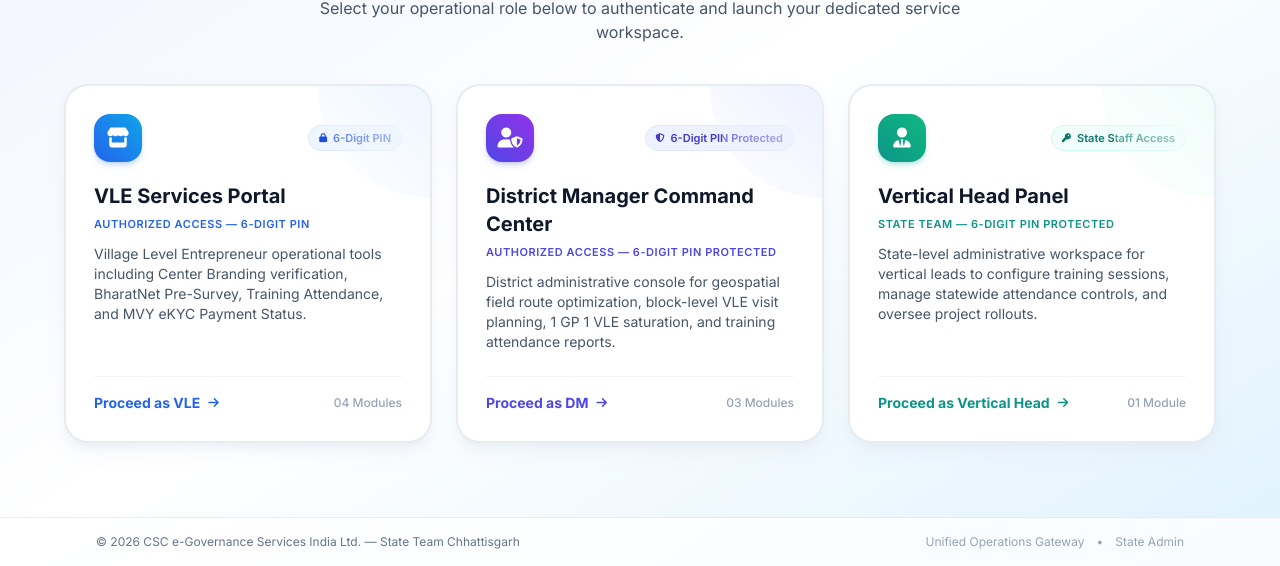
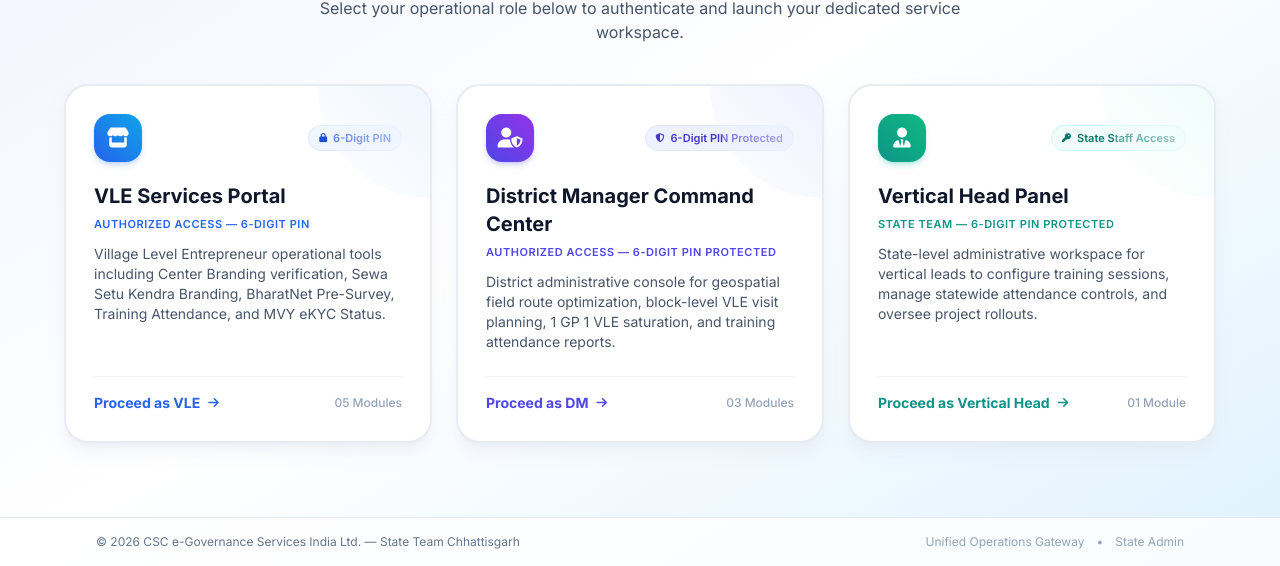
Before and after one commit to cscchhattisgarh/cscchhattisgarh.github.io, a plain HTML site: page index.html in a window 1280 px wide. Shown: the part 234-800 px from the top of the page. Drawn offline with nearby package versions, Linux system fonts and the light colour scheme.

Commit message:
Update index.html

```diff
--- a/index.html
+++ b/index.html
@@ -78,7 +78,7 @@
 
                         <div>
                             <div class="flex items-center justify-between mb-5">
-                                <div class="w-13 h-13 w-12 h-12 rounded-2xl bg-gradient-to-tr from-blue-600 to-sky-500 text-white flex items-center justify-center text-xl shadow-md shadow-blue-500/25 group-hover:scale-105 transition-transform">
+                                <div class="w-12 h-12 rounded-2xl bg-gradient-to-tr from-blue-600 to-sky-500 text-white flex items-center justify-center text-xl shadow-md shadow-blue-500/25 group-hover:scale-105 transition-transform">
                                     <i class="fas fa-store"></i>
                                 </div>
                                 <span class="inline-flex items-center gap-1.5 px-2.5 py-1 rounded-full text-[11px] font-semibold bg-blue-50 text-blue-700 border border-blue-100">
@@ -93,7 +93,7 @@
                                 Authorized Access — 6-Digit PIN
                             </p>
                             <p class="text-xs sm:text-sm text-slate-600 leading-relaxed mb-6">
-                                Village Level Entrepreneur operational tools including Center Branding verification, BharatNet Pre-Survey, Training Attendance, and MVY eKYC Payment Status.
+                                Village Level Entrepreneur operational tools including Center Branding verification, Sewa Setu Kendra Branding, BharatNet Pre-Survey, Training Attendance, and MVY eKYC Status.
                             </p>
                         </div>
 
@@ -101,7 +101,7 @@
                             <span class="text-xs sm:text-sm font-bold text-blue-600 group-hover:translate-x-1 transition-transform inline-flex items-center gap-2">
                                 Proceed as VLE <i class="fas fa-arrow-right text-xs"></i>
                             </span>
-                            <span class="text-xs text-slate-400 font-medium">04 Modules</span>
+                            <span class="text-xs text-slate-400 font-medium">05 Modules</span>
                         </div>
                     </div>
 
@@ -365,7 +365,7 @@
                     <div class="flex items-center gap-4 bg-white/15 backdrop-blur-md border border-white/25 rounded-2xl px-5 py-3.5 shadow-sm">
                         <div>
                             <p class="text-[11px] uppercase tracking-wider text-blue-100 font-medium">Available Modules</p>
-                            <p id="banner-count" class="text-xl font-bold text-white">03 <span class="text-xs font-medium text-emerald-200 ml-1">Active</span></p>
+                            <p id="banner-count" class="text-xl font-bold text-white">05 <span class="text-xs font-medium text-emerald-200 ml-1">Active</span></p>
                         </div>
                         <div class="h-8 w-px bg-white/25"></div>
                         <div>
@@ -496,7 +496,7 @@
                 roleBadge: "VLE Services Portal",
                 bannerTag: "VILLAGE LEVEL ENTREPRENEUR WORKSPACE",
                 bannerTitle: "VLE Service Delivery & Reporting Hub",
-                bannerDesc: "Unified operational dashboard for center branding compliance, BharatNet infrastructure pre-surveys, training attendance, and MVY eKYC payment tracking.",
+                bannerDesc: "Unified operational dashboard for center branding compliance, Sewa Setu Kendra branding, BharatNet infrastructure pre-surveys, training attendance, and MVY eKYC payment tracking.",
                 bannerGradient: "from-blue-600 via-sky-600 to-cyan-500",
                 roleLabel: "CSC VLE",
                 modules: [
@@ -508,6 +508,15 @@
                         accent: "blue",
                         desc: "Upload geotagged CSC center exterior/interior branding photographs and verify state approval status in real time.",
                         tags: ["Photo Verification", "Compliance Status"]
+                    },
+                    {
+                        title: "Sewa Setu Kendra Branding",
+                        url: "https://cscchhattisgarh.github.io/brandingstatus/seva_setu",
+                        category: "Sewa Setu Compliance",
+                        icon: "fas fa-landmark",
+                        accent: "cyan",
+                        desc: "Submit Sewa Setu Kendra standardized branding photos, signage verification details, and check center approval status.",
+                        tags: ["Sewa Setu Branding", "Center Verification"]
                     },
                     {
                         title: "BharatNet Pre-Survey Portal",
```
